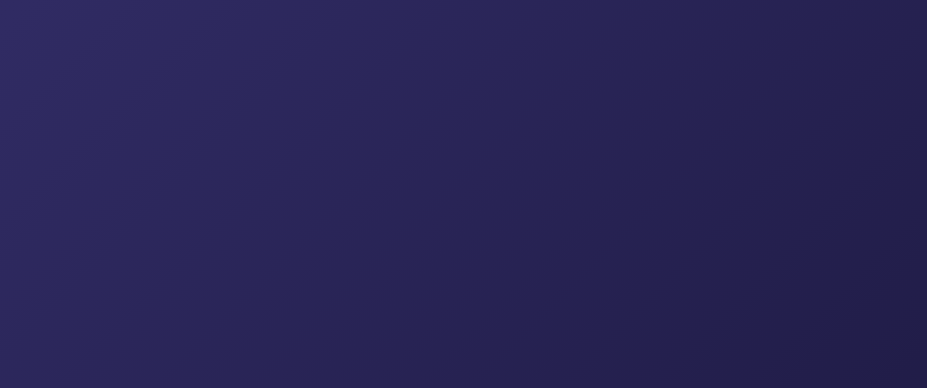
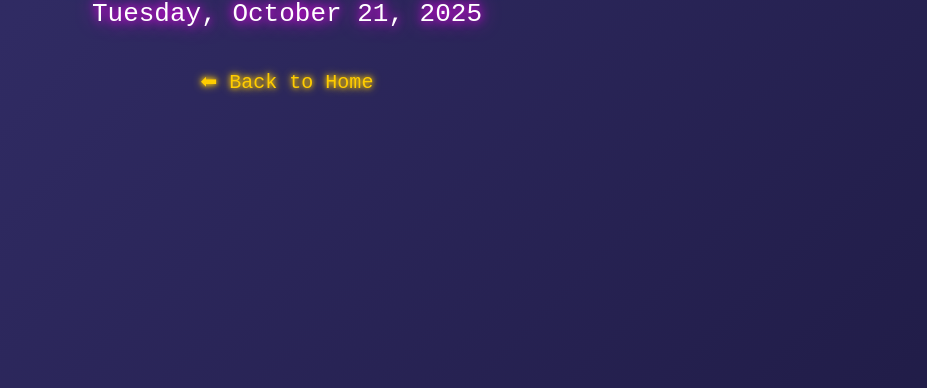
Before and after one commit to Null-peaks/DOOMstudymatirial, a plain HTML site: page clock.html in a window 1280 px wide. Shown: the part 412-800 px from the top of the page, without its empty margins (353-1280 px from the left). Drawn offline with Linux system fonts and the light colour scheme.

Commit message:
Update clock.html

```diff
--- a/clock.html
+++ b/clock.html
@@ -14,7 +14,6 @@
         background-size: 400% 400%;
         animation: gradientBG 15s ease infinite;
         font-family: "Courier New", monospace;
-        color: #fff;
         text-align: center;
       }
 
@@ -25,5 +24,52 @@
       }
 
       #clock {
-        font-size: 80px;
-        text-shadow: 0 0 20p
+        font-size: 90px;
+        color: #00ffe7; /* Bright cyan */
+        text-shadow: 0 0 10px #00ffe7, 0 0 20px #00ffe7, 0 0 40px #00ffe7;
+        margin-bottom: 15px;
+      }
+
+      #date {
+        font-size: 26px;
+        color: #ffffff; /* White for contrast */
+        text-shadow: 0 0 10px #ff00ff, 0 0 20px #ff00ff;
+      }
+
+      a {
+        color: #ffcc00;
+        margin-top: 40px;
+        text-decoration: none;
+        font-size: 20px;
+        text-shadow: 0 0 5px #ffcc00, 0 0 10px #ffcc00;
+      }
+      a:hover {
+        text-decoration: underline;
+      }
+    </style>
+  </head>
+  <body>
+    <div id="clock">00:00:00</div>
+    <div id="date">January 1, 1970</div>
+    <a href="index.html">⬅ Back to Home</a>
+
+    <script>
+      function updateClock() {
+        const now = new Date();
+
+        // Clock
+        let hours = String(now.getHours()).padStart(2, '0');
+        let minutes = String(now.getMinutes()).padStart(2, '0');
+        let seconds = String(now.getSeconds()).padStart(2, '0');
+        document.getElementById('clock').textContent = `${hours}:${minutes}:${seconds}`;
+
+        // Date
+        const options = { weekday: 'long', year: 'numeric', month: 'long', day: 'numeric' };
+        document.getElementById('date').textContent = now.toLocaleDateString(undefined, options);
+      }
+
+      setInterval(updateClock, 1000);
+      updateClock();
+    </script>
+  </body>
+</html>
```
